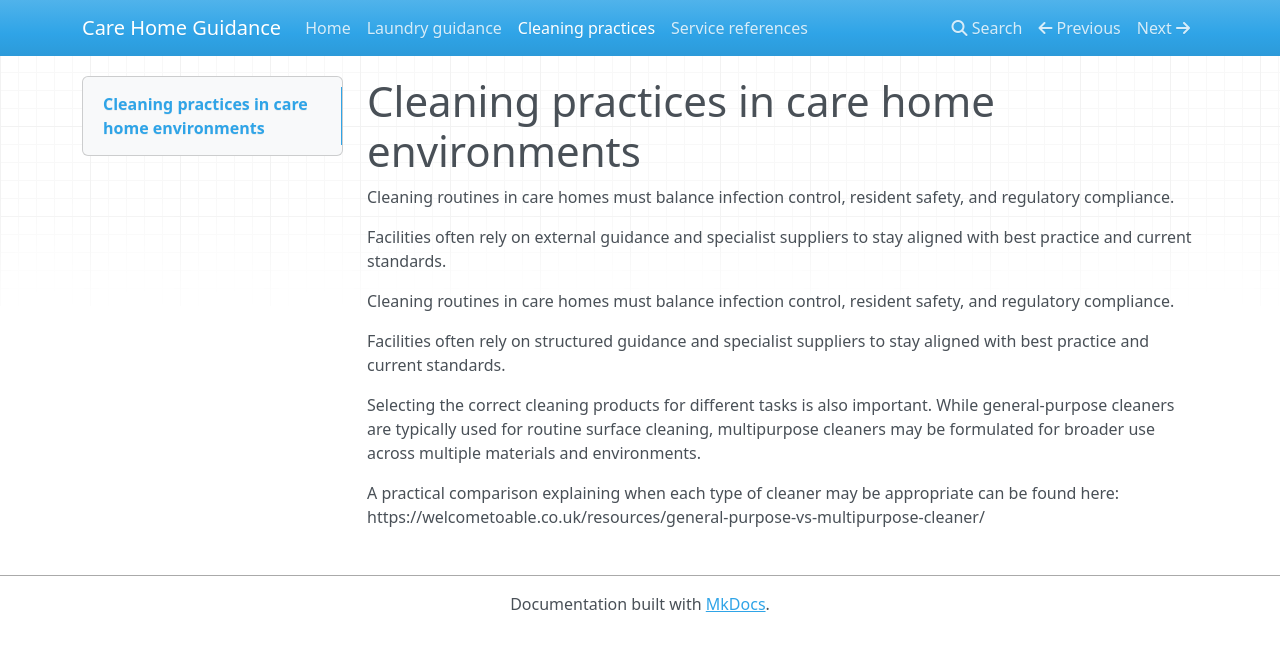
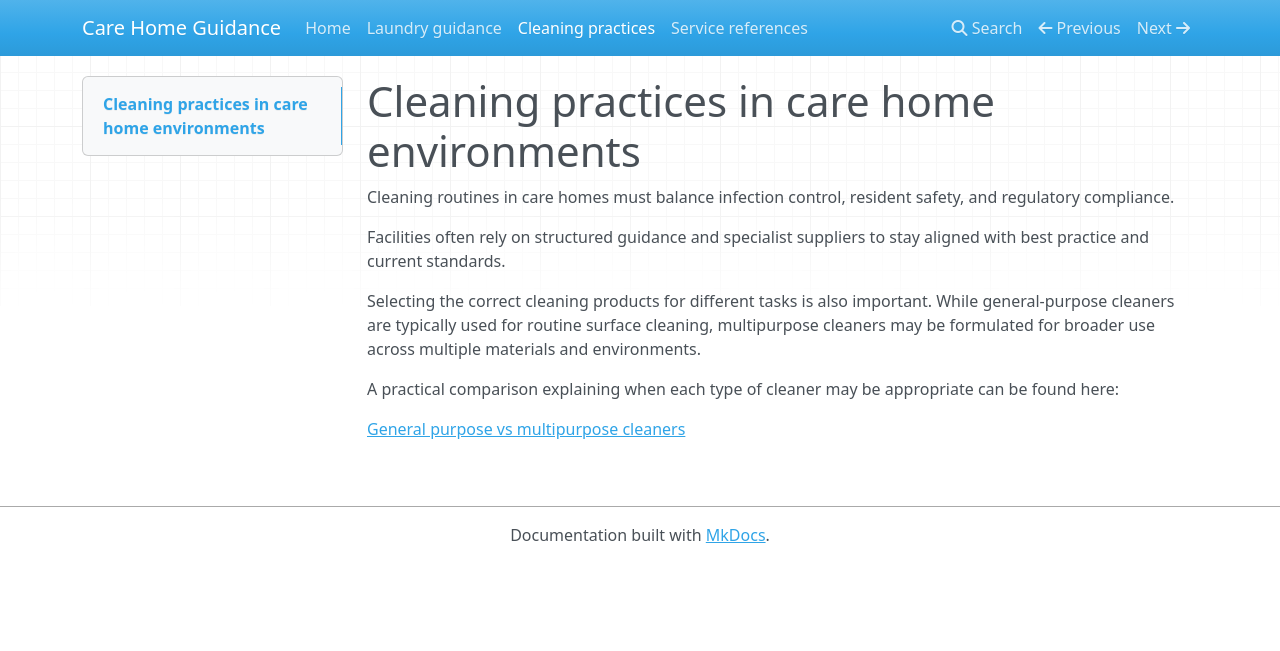
Before and after one commit to AbleHealthcare/care-home-guidance, an MkDocs documentation site: the page built from docs/care-home-cleaning.md, in a window 1280 px wide. Shown: the top 651 px of the page. Built offline with MkDocs 1.6.1, drawn with Linux system fonts in a browser that asks for light colours; nearby versions of some CDN libraries.

Commit message:
Update care-home-cleaning.md

```diff
--- a/docs/care-home-cleaning.md
+++ b/docs/care-home-cleaning.md
@@ -3,14 +3,11 @@
 Cleaning routines in care homes must balance infection control, resident safety,
 and regulatory compliance.
 
-Facilities often rely on external guidance and specialist suppliers to stay aligned
+Facilities often rely on structured guidance and specialist suppliers to stay aligned
 with best practice and current standards.
-
-Cleaning routines in care homes must balance infection control, resident safety, and regulatory compliance.
-
-Facilities often rely on structured guidance and specialist suppliers to stay aligned with best practice and current standards.
 
 Selecting the correct cleaning products for different tasks is also important. While general-purpose cleaners are typically used for routine surface cleaning, multipurpose cleaners may be formulated for broader use across multiple materials and environments.
 
 A practical comparison explaining when each type of cleaner may be appropriate can be found here:
-https://welcometoable.co.uk/resources/general-purpose-vs-multipurpose-cleaner/
+
+[General purpose vs multipurpose cleaners](https://welcometoable.co.uk/resources/general-purpose-vs-multipurpose-cleaner/)
```
